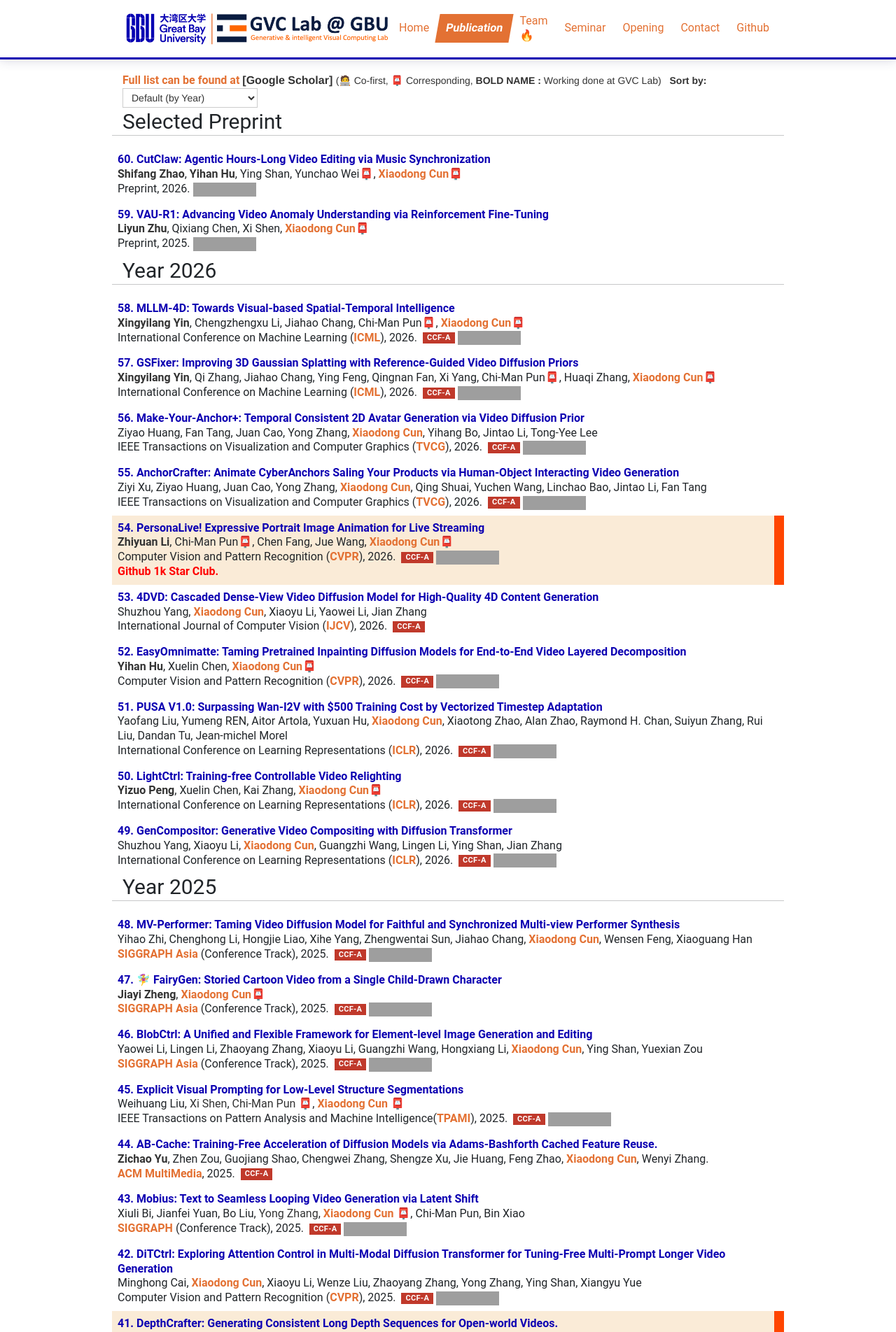
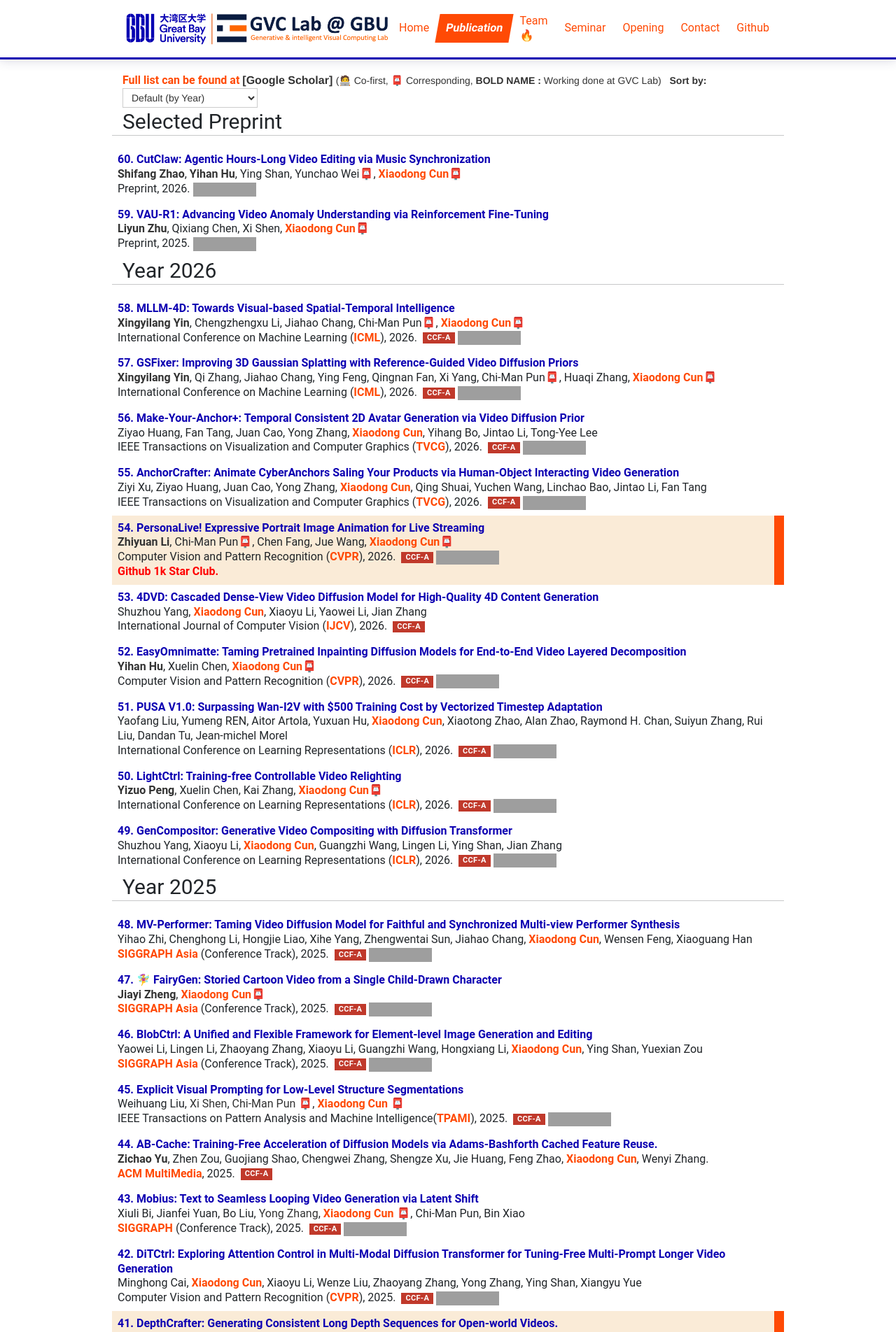
Before and after one commit to GVCLab/gvclab.github.io, a Jekyll site: the page built from researches.md, in a window 1280 px wide. Shown: the top 1904 px of the page at 70% size. Built offline with Jekyll 4.4.1, drawn with Linux system fonts in a browser that asks for light colours; grey boxes are pictures that could not be loaded.

Commit message:
Update favicon and orange theme

```diff
--- a/_layouts/default.html
+++ b/_layouts/default.html
@@ -5,7 +5,7 @@
   <meta charset="utf-8">
   <title>{% if page.title %}{{page.title}}{% else %}{{ site.title | escape }}{% endif %}</title>
   <meta name="viewport" content="width=device-width, initial-scale=1" />
-  <link rel="icon" type="image/png" href="{{ 'images/GVCLabsmall.png' | relative_url }}">
+  <link rel="icon" type="image/png" href="{{ 'images/favicon.png' | relative_url }}">
   <!-- Google Fonts CDN -->
   <link rel="preconnect" href="https://fonts.googleapis.com">
   <link rel="preconnect" href="https://fonts.gstatic.com" crossorigin>
--- a/_layouts/researches.html
+++ b/_layouts/researches.html
@@ -12,7 +12,7 @@
 }
 
 .researches b{
-  color: #e37133
+  color: #ff4a05
 }
 
 .researches b.member{
@@ -21,7 +21,7 @@
 
 .highlighted {
     background-color: antiquewhite;
-    border-right: 14px solid orangered;
+    border-right: 14px solid #ff4a05;
 }
 
 .ccf-badge {
--- a/_layouts/teams.html
+++ b/_layouts/teams.html
@@ -7,7 +7,7 @@
 <style>
 :root {
     /* 核心配色定义 */
-    --gvc-orange: #e37133;   /* 活力橙 (International Orange) */
+    --gvc-orange: #ff4a05;   /* 活力橙 (International Orange) */
     --gvc-blue: #002F6C;     /* 深邃蓝 (Oxford Blue) - 高亮用 */
     --gvc-green: #7BA23F;
     --gvc-white: #ffffff;
--- a/assets/css/style.scss
+++ b/assets/css/style.scss
@@ -2,7 +2,7 @@
 ---
 
 // Colors
-$primary: #e37133;
+$primary: #ff4a05;
 $primary-dark: #a01b16;
 $secondary: #0d00b2;
 $black: #2f2f41;
```
Also changed, not shown: images/favicon.png (added).
